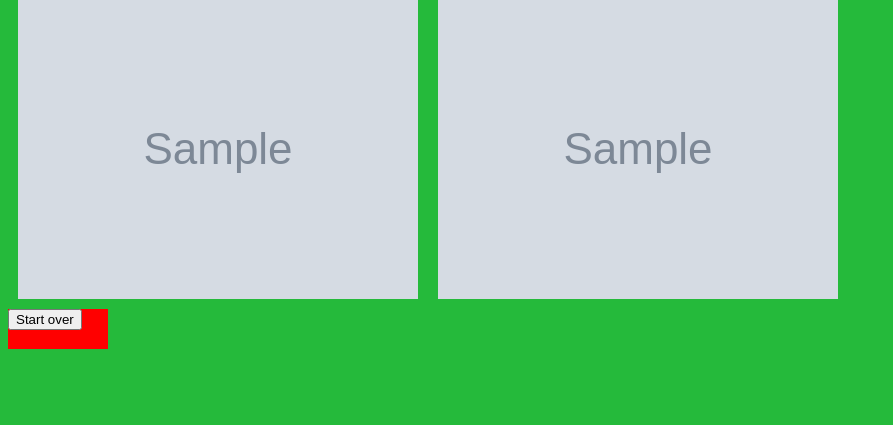
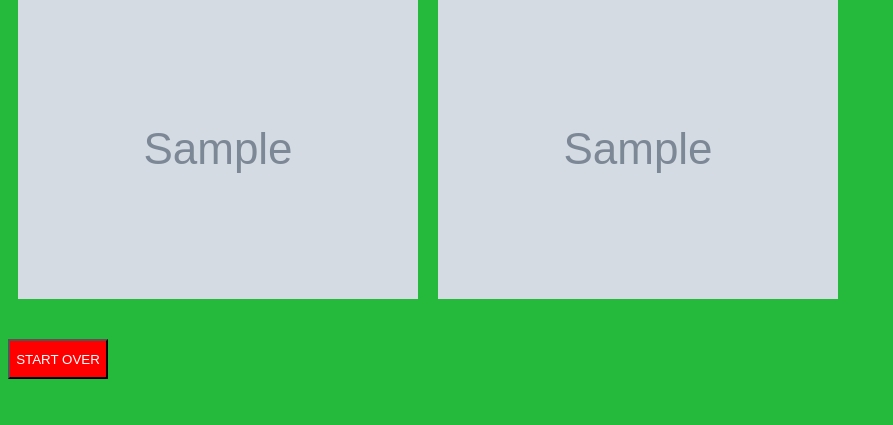
Before and after one commit to macedo22/SpongeBob-NLP-speaker-identification, a Django app: template textclassifier/templates/textclassifier/results.html in a window 1280 px wide. Shown: the part 1927-2352 px from the top of the page, without its empty margins (0-893 px from the left). Before the commit the page ends 2276 px from the top, so only its background shows below. Run offline with Django 3.2, Linux system fonts and the light colour scheme; the template is opened without the code that fills it: most values are stand-ins (such as "Sample title", 1, 10 or a date in 2020); grey boxes marked "Sample" are stand-in pictures; parts of the project's set-up code (start-up, migrations or seed data) failed here and were passed over.

Commit message:
changed 'start over' button to red

```diff
--- a/textclassifier/static/textclassifier/style.css
+++ b/textclassifier/static/textclassifier/style.css
@@ -29,7 +29,7 @@ h4, h3, .start_over {
   clear: both;
 }
 
-.start_over {
+.start_over input {
   width: 100px;
   height: 40px;
   background-color: red;
```
